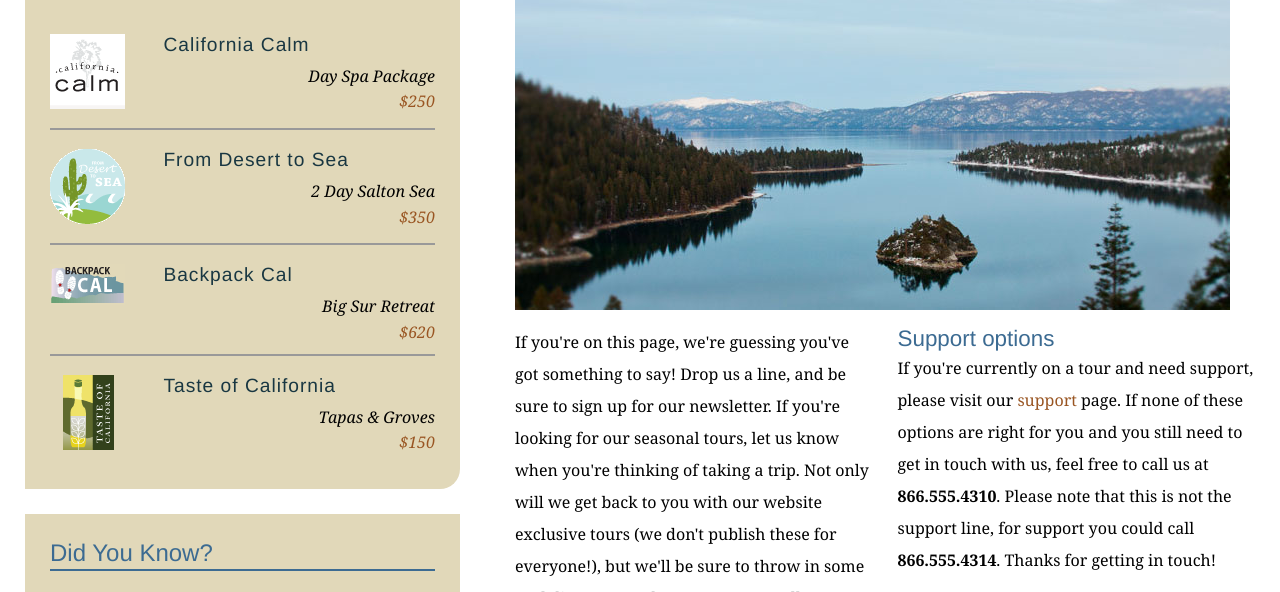
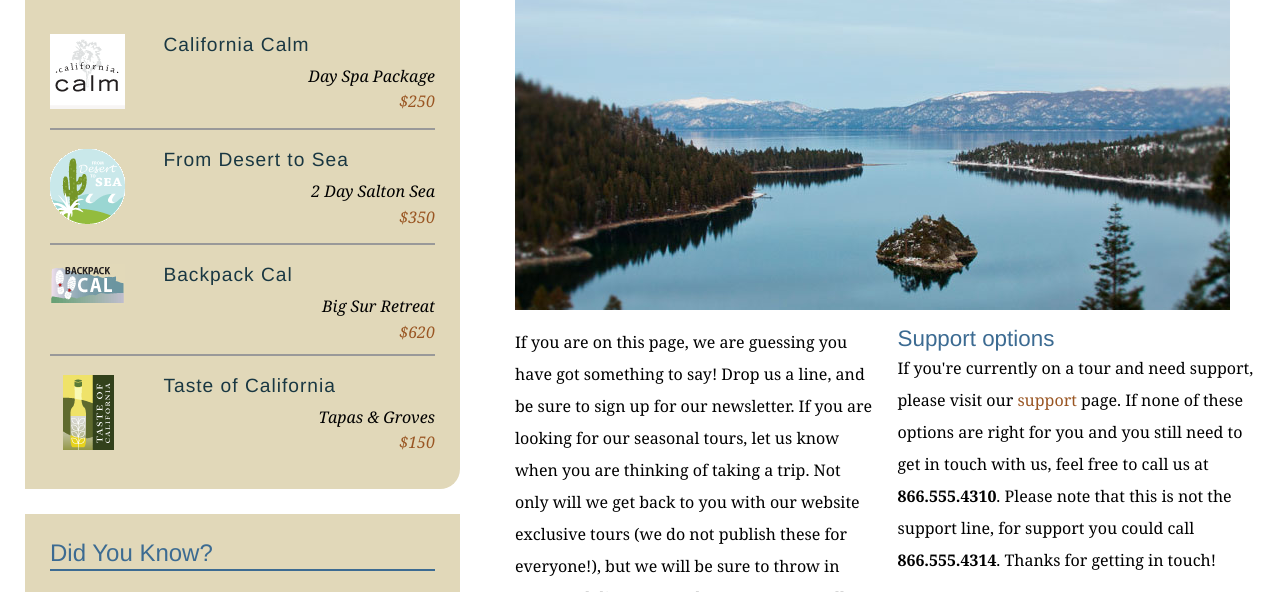
Before and after one commit to nomi811/expore_california-, a plain HTML site: page contact.html in a window 1280 px wide. Shown: the part 342-934 px from the top of the page. Drawn offline with Linux system fonts and the light colour scheme.

Commit message:
Removed contractions from contact page

```diff
--- a/contact.html
+++ b/contact.html
@@ -68,7 +68,7 @@
           <h1>Get in touch</h1>
           <img src="assets/images/emerald_bay.jpg" alt="Beautiful Lake Tahoe" class="articleImage" />
           <div class="multiCol">
-            <p>If you're on this page, we're guessing you've got something to say! Drop us a line, and be sure to sign up for our newsletter. If you're looking for our seasonal tours,  let us know when you're thinking of taking a trip. Not only will we get back to you with our website exclusive tours (we don't publish these for everyone!), but we'll be sure to throw in some cool discounts and tour extras as well.</p>
+            <p>If you are on this page, we are guessing you have got something to say! Drop us a line, and be sure to sign up for our newsletter. If you are looking for our seasonal tours,  let us know when you are thinking of taking a trip. Not only will we get back to you with our website exclusive tours (we do not publish these for everyone!), but we will be sure to throw in some cool discounts and tour extras as well.</p>
 
             <h2>Support options</h2>
             <p>If you're currently on a tour and need support, please visit our <a href="support.html">support</a> page. If none of these options are right for you and you still need to get in touch with us, feel free to call us at<span class="phone"> <strong>866.555.4310</strong>. Please note that this is not the support line, for support you could call </span><strong>866.555.4314</strong>. Thanks for getting in touch!</p>
```
